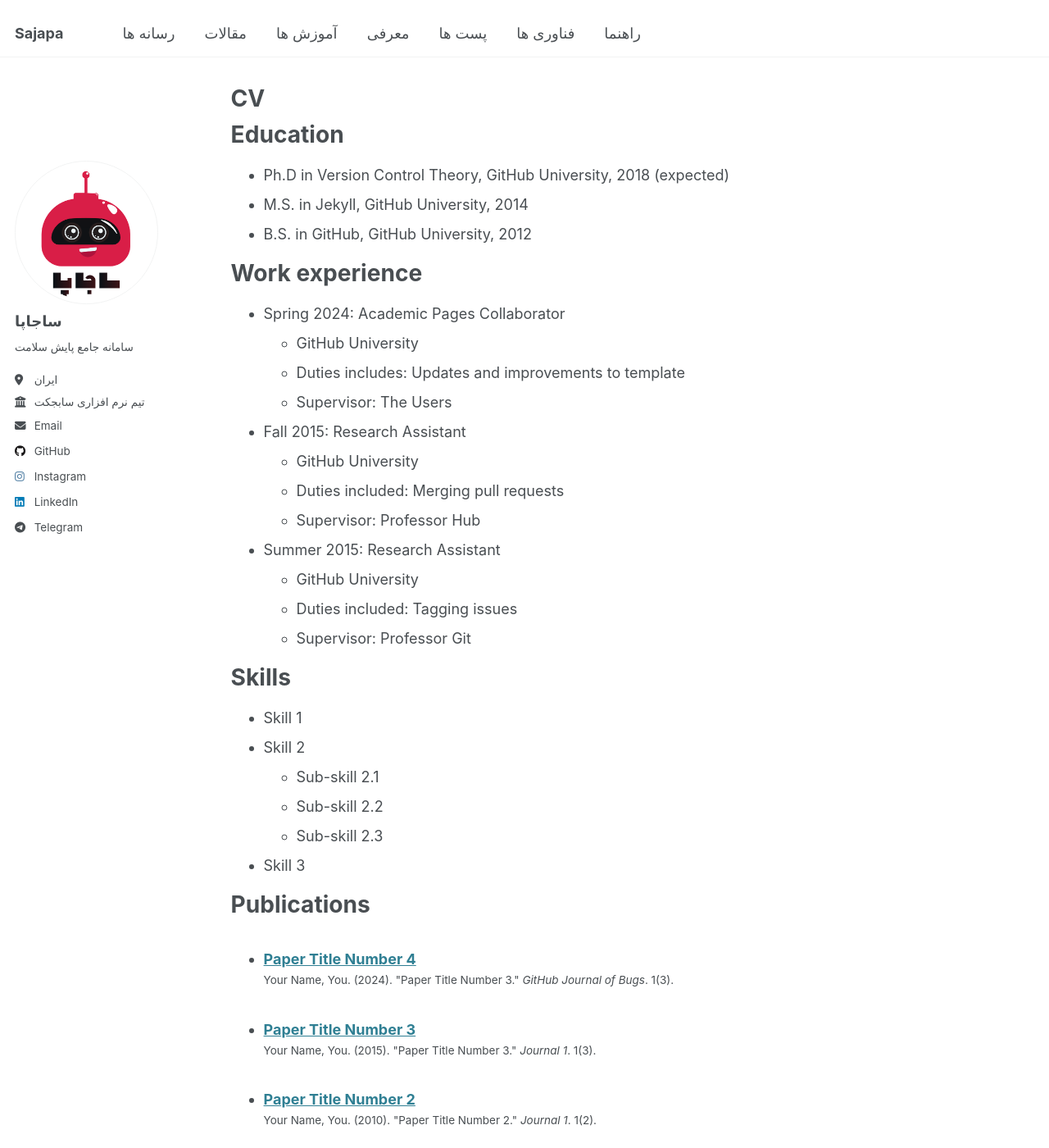
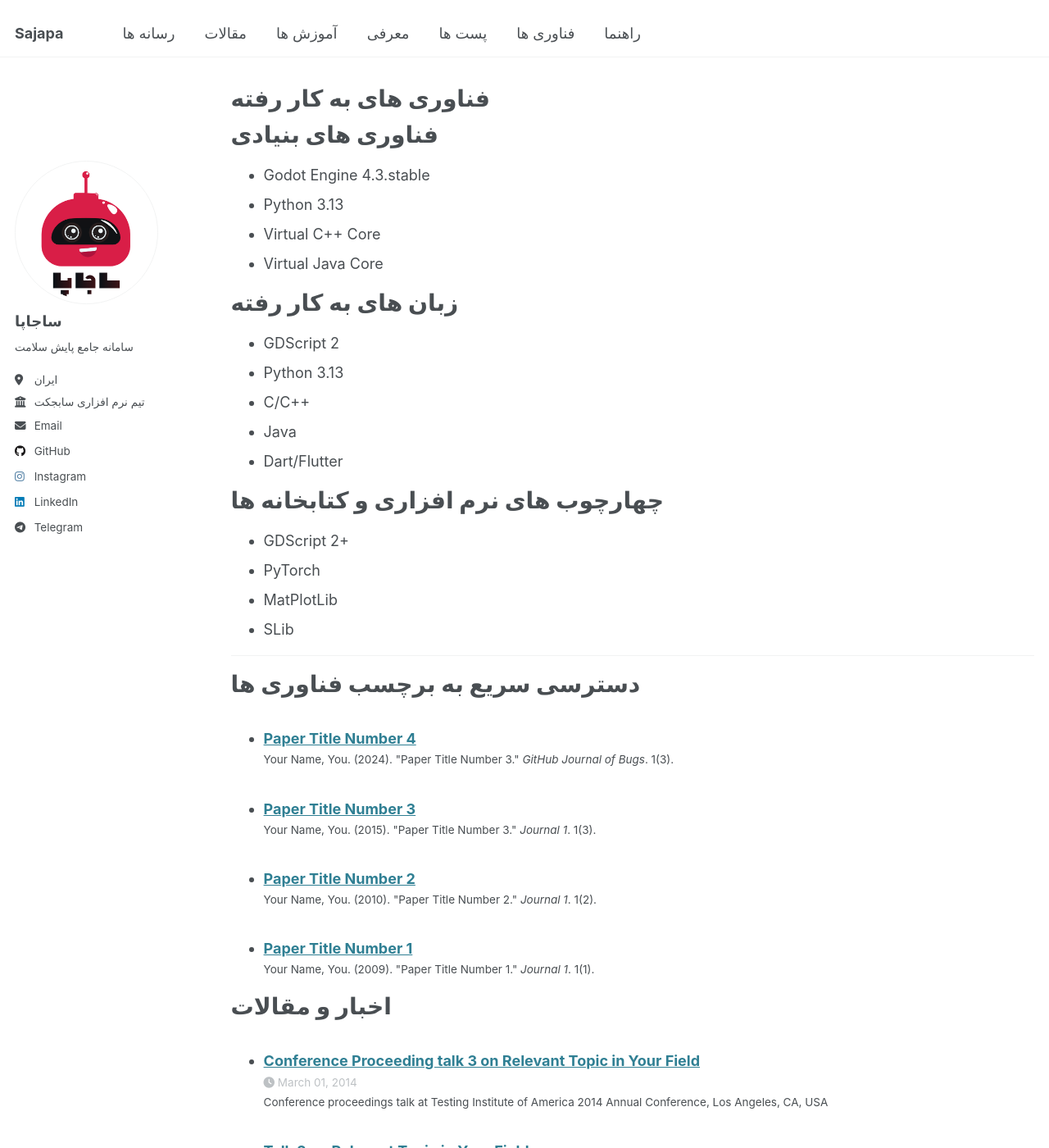
Before and after one commit to Subject-Team/SajapaApp, a Jekyll site: the page built from _pages/cv.md, in a window 1280 px wide and 1400 px high. Shown: the whole window at 82% size. Built offline with Jekyll 4.4.1, drawn with Linux system fonts in a browser that asks for light colours; some of the changed text lies outside the part shown.

Commit message:
Update cv.md

```diff
--- a/_pages/cv.md
+++ b/_pages/cv.md
@@ -1,6 +1,6 @@
 ---
 layout: archive
-title: "CV"
+title: "فناوری های به کار رفته"
 permalink: /cv/
 author_profile: true
 redirect_from:
@@ -9,56 +9,56 @@ redirect_from:
 
 {% include base_path %}
 
-Education
+فناوری های بنیادی
 ======
-* Ph.D in Version Control Theory, GitHub University, 2018 (expected)
-* M.S. in Jekyll, GitHub University, 2014
-* B.S. in GitHub, GitHub University, 2012
+* Godot Engine 4.3.stable
+* Python 3.13
+* Virtual C++ Core
+* Virtual Java Core
 
-Work experience
+زبان های به کار رفته
 ======
-* Spring 2024: Academic Pages Collaborator
-  * GitHub University
-  * Duties includes: Updates and improvements to template
-  * Supervisor: The Users
+* GDScript 2
+* Python 3.13
+* C/C++
+* Java
+* Dart/Flutter
 
-* Fall 2015: Research Assistant
-  * GitHub University
-  * Duties included: Merging pull requests
-  * Supervisor: Professor Hub
+چهارچوب های نرم افزاری و کتابخانه ها
+======
+* GDScript 2+
+* PyTorch
+* MatPlotLib
+* SLib
 
-* Summer 2015: Research Assistant
-  * GitHub University
-  * Duties included: Tagging issues
-  * Supervisor: Professor Git
+----
 
-Skills
-======
-* Skill 1
-* Skill 2
-  * Sub-skill 2.1
-  * Sub-skill 2.2
-  * Sub-skill 2.3
-* Skill 3
-
-Publications
+دسترسی سریع به برچسب فناوری ها
 ======
   <ul>{% for post in site.publications reversed %}
     {% include archive-single-cv.html %}
   {% endfor %}</ul>
 
-Talks
+اخبار و مقالات
 ======
   <ul>{% for post in site.talks reversed %}
     {% include archive-single-talk-cv.html  %}
   {% endfor %}</ul>
 
-Teaching
+آموزش ها
 ======
   <ul>{% for post in site.teaching reversed %}
     {% include archive-single-cv.html %}
   {% endfor %}</ul>
 
-Service and leadership
+----
+
+همکاران و مشارکت کنندگان
 ======
-* Currently signed in to 43 different slack teams
+* GDPulse | پالس، پلاگین های قدرتمند موتور گودو
+* RubyCode | روبی کد، دانشکده و آموزشگاه آنلاین کد نویسی و کامپیوتر
+* EbtekarWeb | ابتکاروب، ارائه دهنده انواع خدمات طراحی و پشتیبانی سایت
+
+حامیان مالی
+======
+* EbtekarWeb
```
